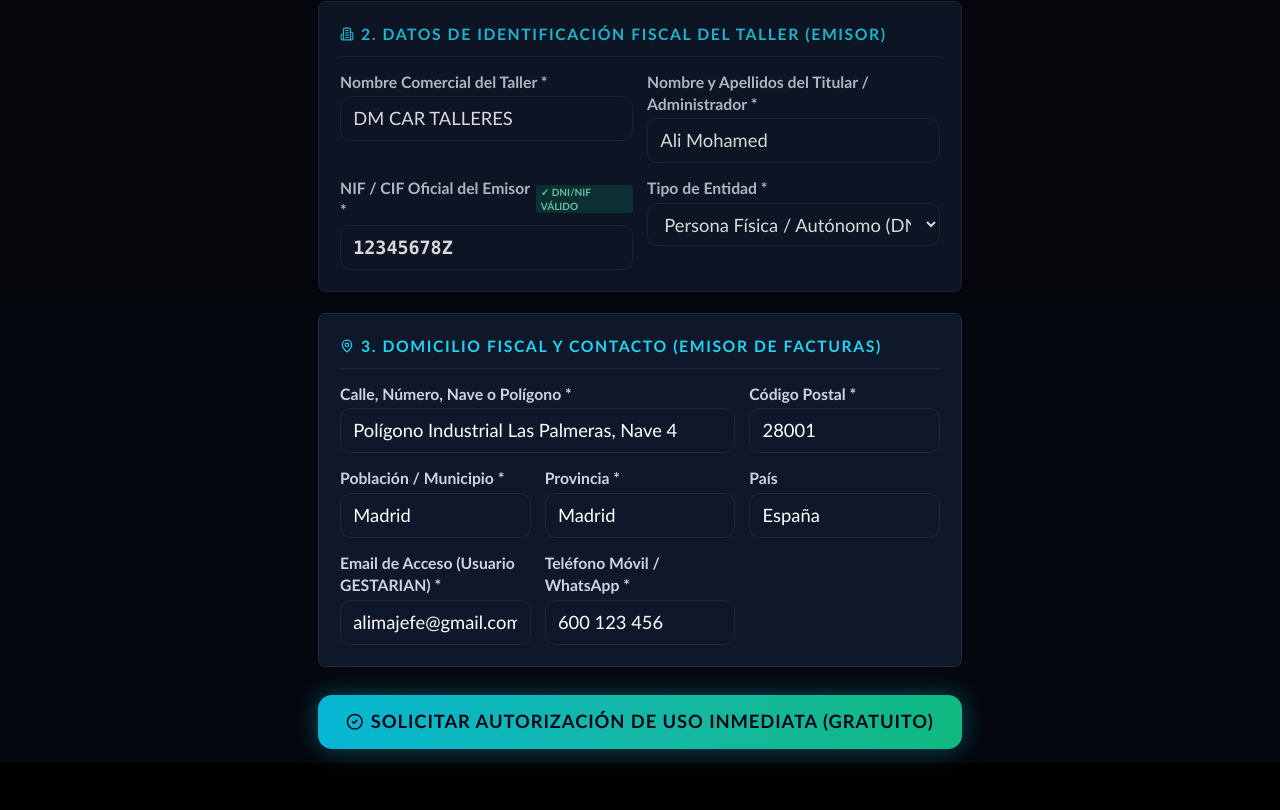
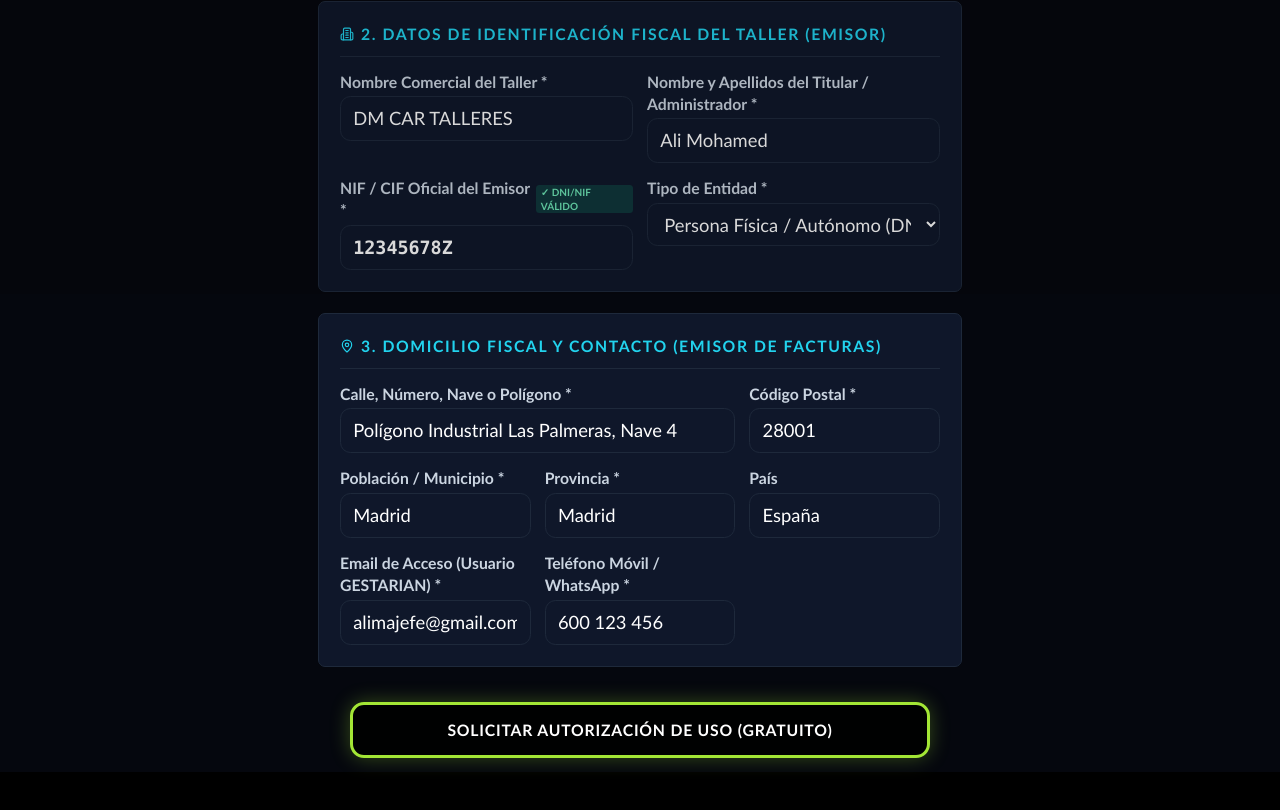
Before and after one commit to integralsink-png/GESTARIAN-DM-CAR, a React (Vite) app: page / in a window 1280 px wide. Shown: the part 506-1316 px from the top of the page. Built offline with nearby package versions, Linux system fonts and the light colour scheme; no server answers; the database is empty.

Commit message:
style: boton SOLICITAR AUTORIZACION DE USO (GRATUITO) estilo negro 90%, borde pistacho 3px, ancho 90%

```diff
--- a/src/pages/RegistroUsuarioTallerPage.tsx
+++ b/src/pages/RegistroUsuarioTallerPage.tsx
@@ -403,14 +403,13 @@ export function RegistroUsuarioTallerPage() {
         </Card>
 
         {/* Botón de Enviar Solicitud */}
-        <div className="pt-2">
+        <div className="pt-4 flex justify-center w-full">
           <button
             type="submit"
             disabled={loading}
-            className="w-full py-4 rounded-2xl bg-gradient-to-r from-cyan-500 via-teal-500 to-emerald-500 hover:from-cyan-400 hover:to-emerald-400 text-slate-950 font-black text-sm uppercase tracking-wider shadow-[0_0_25px_rgba(6,182,212,0.4)] transition-all active:scale-[0.99] flex items-center justify-center gap-2 cursor-pointer disabled:opacity-50"
+            className="w-[90%] py-4 px-6 rounded-2xl bg-black/90 hover:bg-black text-white font-black text-xs sm:text-sm md:text-base uppercase tracking-wider border-[3px] border-[#a3e635] shadow-[0_0_20px_rgba(163,230,53,0.3)] hover:shadow-[0_0_30px_rgba(163,230,53,0.5)] transition-all active:scale-[0.99] flex items-center justify-center text-center cursor-pointer disabled:opacity-50"
           >
-            <CheckCircle2 className="w-5 h-5" />
-            <span>{loading ? 'Procesando Autorización...' : 'Solicitar Autorización de Uso Inmediata (Gratuito)'}</span>
+            <span>{loading ? 'PROCESANDO AUTORIZACIÓN...' : 'SOLICITAR AUTORIZACIÓN DE USO (GRATUITO)'}</span>
           </button>
         </div>
       </form>
```
